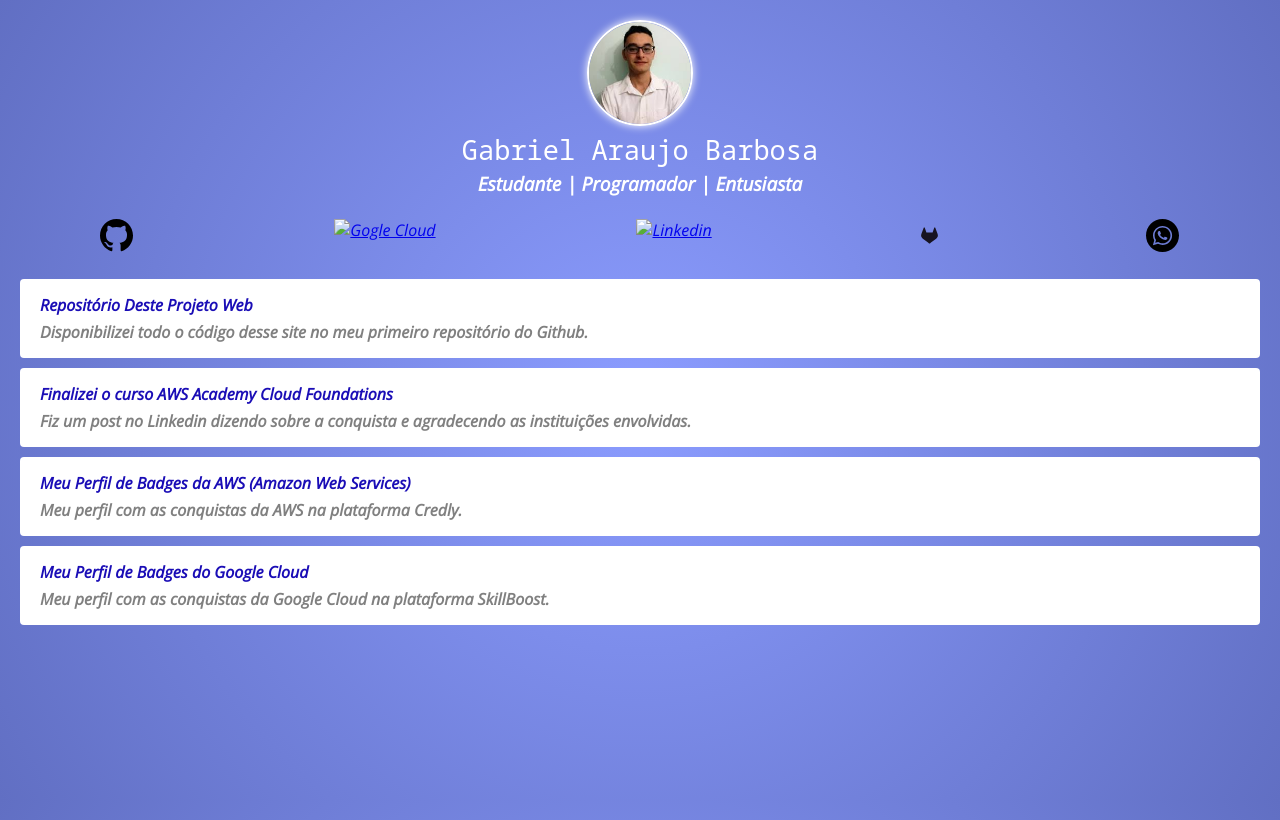
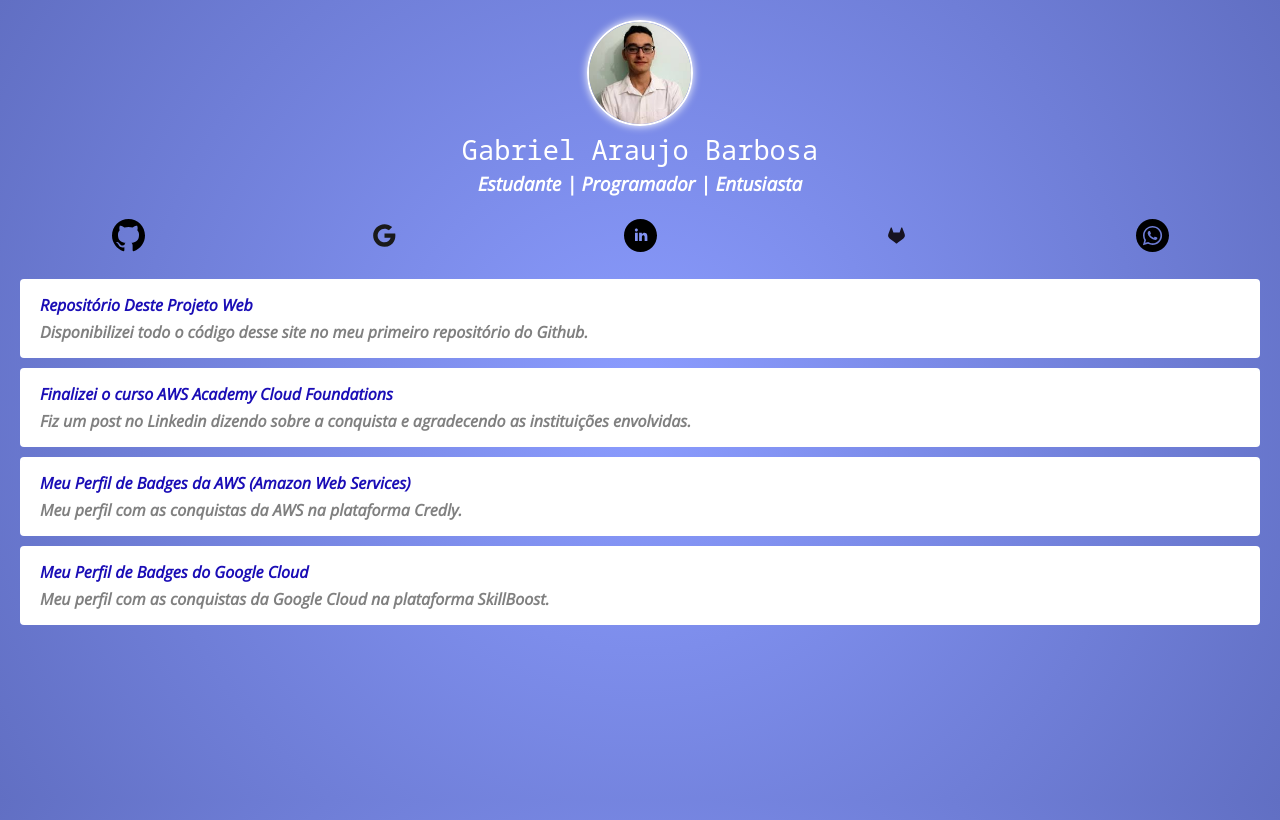
Before and after one commit to GabrielAraujoBarbosa/HelloWorld, a plain HTML site: page index.html in a window 1280 px wide. Drawn offline with nearby package versions, Linux system fonts and the light colour scheme; the site is published under a folder, as on GitHub Pages, so addresses that start at the root find nothing.

Commit message:
Consertando problema das imagens no HTML
Tirei a barra (/)  nos atribuitos src (source) de algumas imagens. Eram desnecessários.

```diff
--- a/index.html
+++ b/index.html
@@ -26,12 +26,12 @@
         </li>
         <li>
             <a href="https://www.cloudskillsboost.google/public_profiles/7da96ca5-0928-4410-92f1-aa1dd99d9b9c">
-                <img src="/img/google.svg" alt="Gogle Cloud">
+                <img src="img/google.svg" alt="Gogle Cloud">
             </a>
         </li>
         <li>
             <a href="https://br.linkedin.com/in/gabriel-araujo-barbosa/">
-                <img src="/img/linkedin.svg" alt="Linkedin">
+                <img src="img/linkedin.svg" alt="Linkedin">
             </a>
         </li>
         <li>
```
